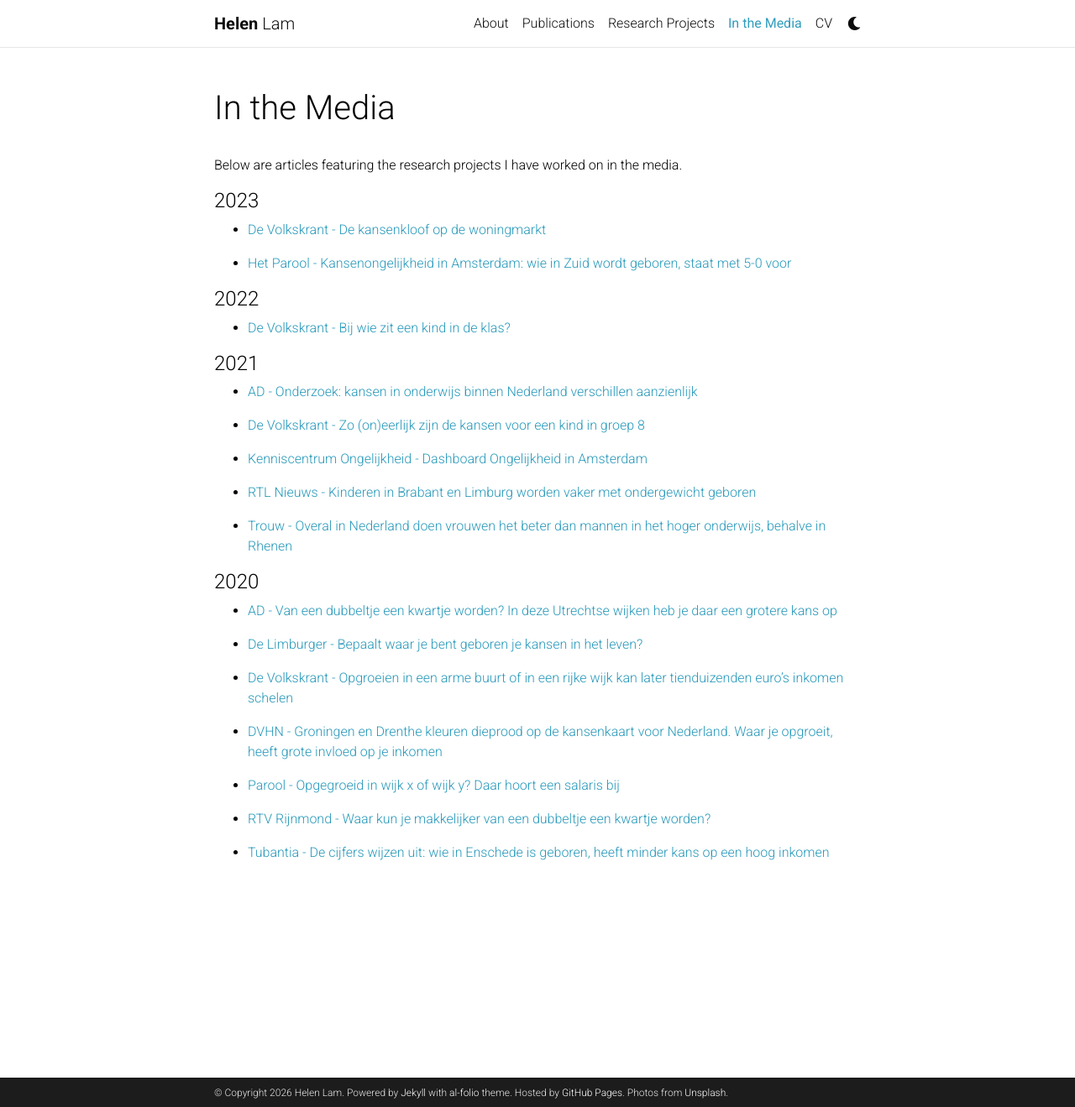
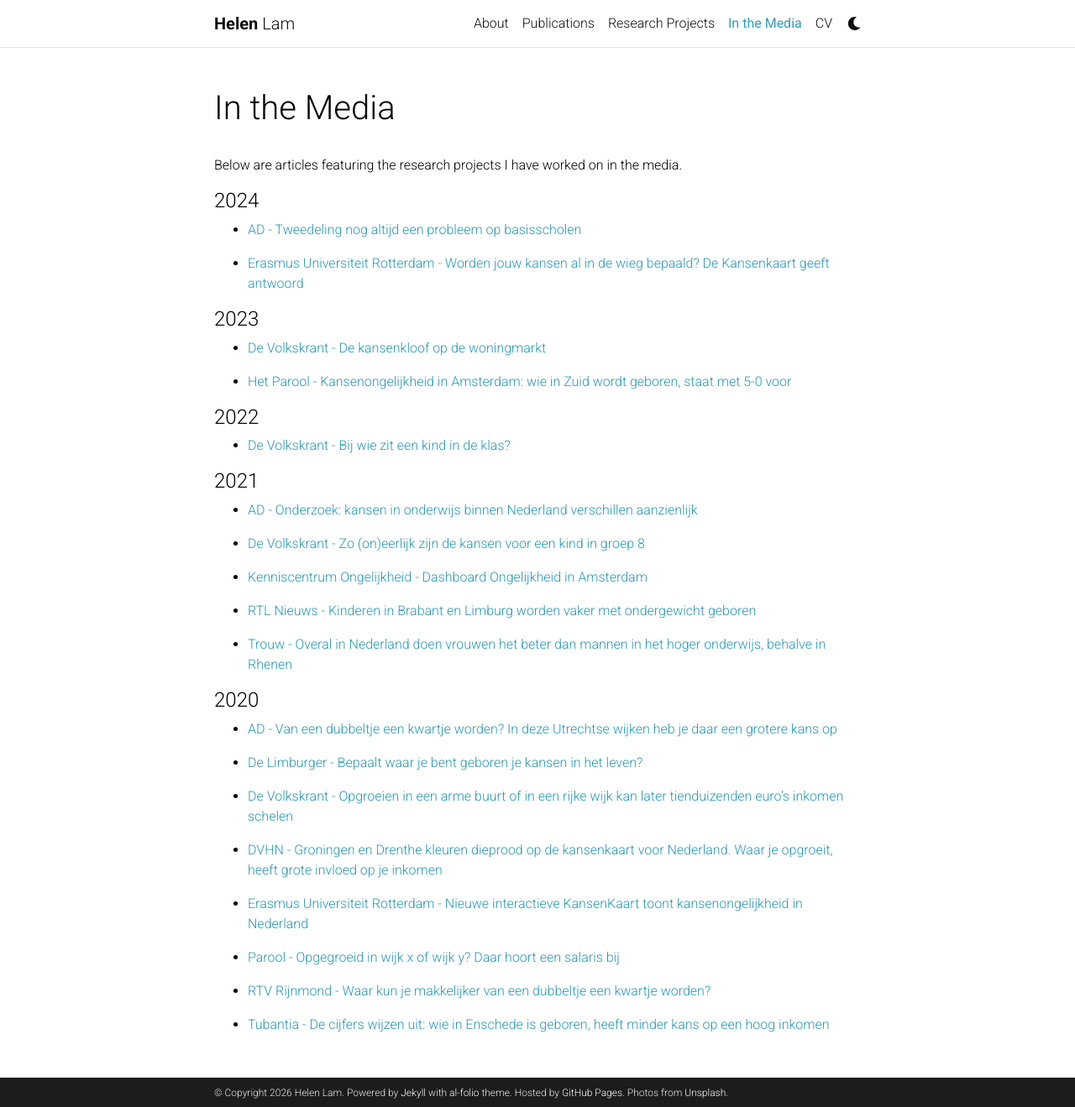
Before and after one commit to Helenlam20/helenlam20.github.io, a Jekyll site: the page built from _pages/media.md, in a window 1280 px wide and 1319 px high. Shown: the whole window at 84% size. Built offline with Jekyll 4.4.1, drawn with Linux system fonts in a browser that asks for light colours; comment, search, counter and statistics services are not loaded; a style sheet for code colours, icons or effects is not loaded.

Commit message:
add news articles

```diff
--- a/_pages/media.md
+++ b/_pages/media.md
@@ -6,15 +6,17 @@ nav: true
 nav_order: 3
 ---
 
-
 Below are articles featuring the research projects I have worked on in the media.
 
+#### 2024
+- [AD - Tweedeling nog altijd een probleem op basisscholen](https://www.eur.nl/media/120701)
+
+- [Erasmus Universiteit Rotterdam  - Worden jouw kansen al in de wieg bepaald? De Kansenkaart geeft antwoord](https://www.eur.nl/erasmus-extra/nieuws/worden-jouw-kansen-al-de-wieg-bepaald-de-kansenkaart-geeft-antwoord)
 
 #### 2023
 - [De Volkskrant - De kansenkloof op de woningmarkt](https://www.volkskrant.nl/kijkverder/v/2023/de-kansenkloof-op-de-woningmarkt~v772803/?referrer=https%3A%2F%2Fwww.google.com%2F)
 
 - [Het Parool - Kansenongelijkheid in Amsterdam: wie in Zuid wordt geboren, staat met 5-0 voor](https://www.parool.nl/amsterdam/kansenongelijkheid-in-amsterdam-wie-in-zuid-wordt-geboren-staat-met-5-0-voor~b8f32ce3/)
-
 
 #### 2022
 
@@ -28,10 +30,11 @@ Below are articles featuring the research projects I have worked on in the media
 
 - [Kenniscentrum Ongelijkheid - Dashboard Ongelijkheid in Amsterdam](https://kenniscentrumongelijkheid.nl/kennisproduct/dashboard-ongelijkheid-in-amsterdam/)
 
+<!-- - [NOS - Kansenkloof ontstaat al in de wieg: duidelijk verband armoede en achterstand](https://nos.nl/artikel/2390434-kansenkloof-ontstaat-al-in-de-wieg-duidelijk-verband-armoede-en-achterstand) -->
+
 - [RTL Nieuws - Kinderen in Brabant en Limburg worden vaker met ondergewicht geboren](https://www.rtl.nl/nieuws/nederland/artikel/5220018/kinderen-brabant-en-limburg-vaker-geboren-met-ondergewicht)
 
 - [Trouw - Overal in Nederland doen vrouwen het beter dan mannen in het hoger onderwijs, behalve in Rhenen](https://www.trouw.nl/onderwijs/overal-in-nederland-doen-vrouwen-het-beter-dan-mannen-in-het-hoger-onderwijs-behalve-in-rhenen~b8af3de6/?utm_campaign=shared_earned&utm_medium=social&utm_source=whatsapp)
-
 
 
 
@@ -45,6 +48,8 @@ Below are articles featuring the research projects I have worked on in the media
 
 - [DVHN - Groningen en Drenthe kleuren dieprood op de kansenkaart voor Nederland. Waar je opgroeit, heeft grote invloed op je inkomen](https://dvhn.nl/groningen/Groningen-en-Drenthe-kleuren-dieprood-op-de-kansenkaart-voor-Nederland.-Waar-je-opgroeit-heeft-grote-invloed-op-je-inkomen-26176402.html)
 
+- [Erasmus Universiteit Rotterdam - Nieuwe interactieve KansenKaart toont kansenongelijkheid in Nederland](hhttps://www.eur.nl/nieuws/nieuwe-interactieve-kansenkaart-toont-kansenongelijkheid-nederland)
+
 - [Parool - Opgegroeid in wijk x of wijk y? Daar hoort een salaris bij](https://www.parool.nl/amsterdam/opgegroeid-in-wijk-x-of-wijk-y-daar-hoort-een-salaris-bij~ba5e3f77/)
 
 - [RTV Rijnmond - Waar kun je makkelijker van een dubbeltje een kwartje worden?](https://www.rijnmond.nl/nieuws/201194/waar-kun-je-makkelijker-van-een-dubbeltje-een-kwartje-worden-check-het-hier)
```
